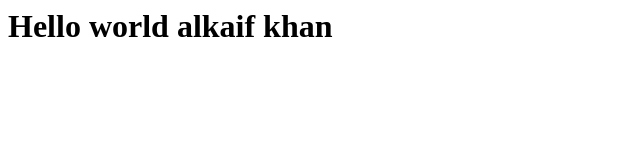
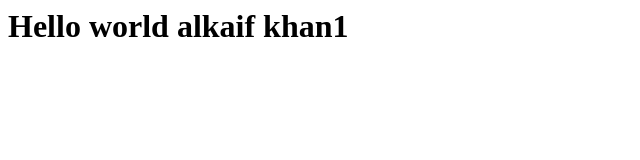
Before and after one commit to alk111/index, a plain HTML site: page index.html in a window 1280 px wide. Shown: the full height of the page, 0-640 px from the left. Drawn offline with Linux system fonts and the light colour scheme.

Commit message:
Update index.html

```diff
--- a/index.html
+++ b/index.html
@@ -1 +1 @@
-<h1>Hello world alkaif khan</h1>
+<h1>Hello world alkaif khan1</h1>
```
